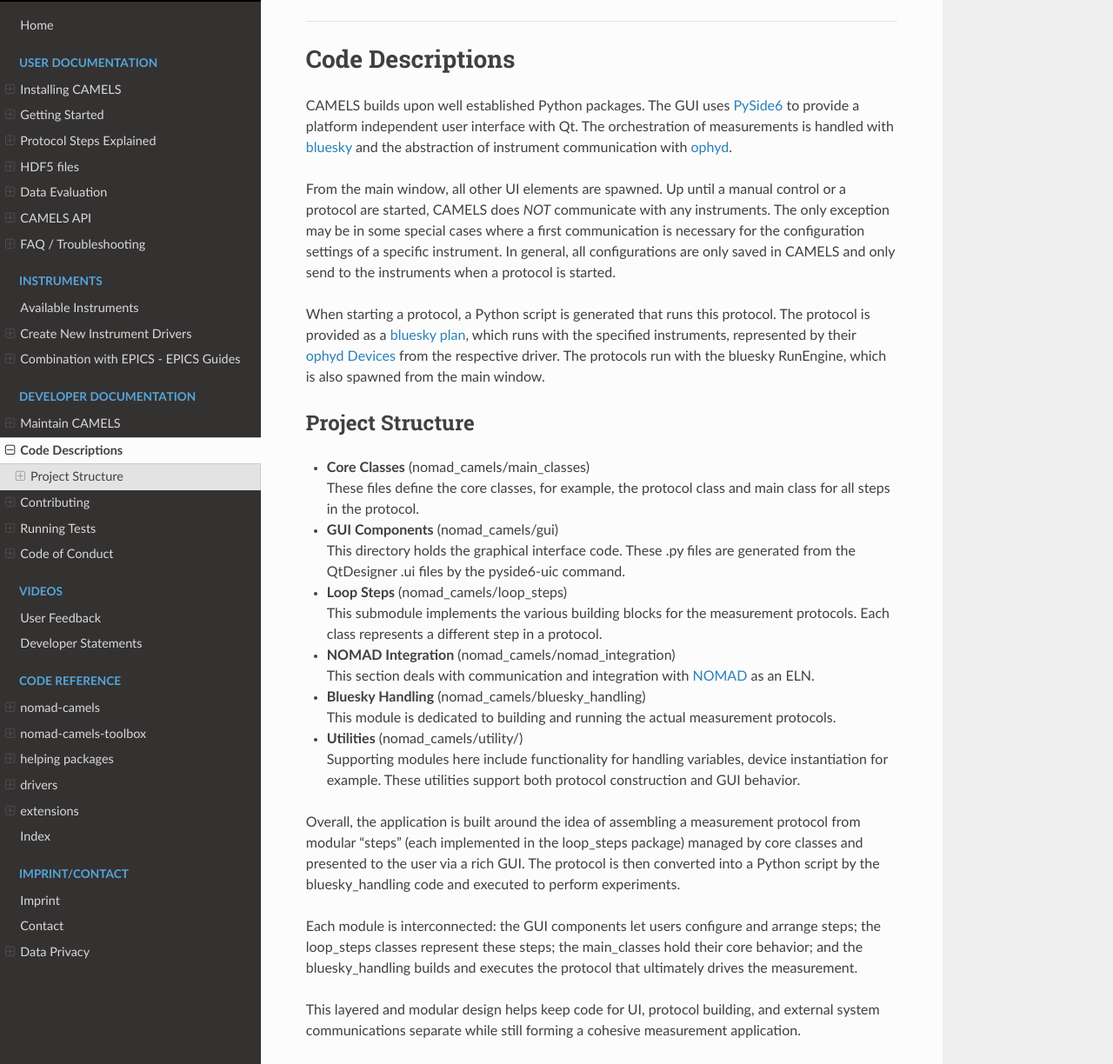
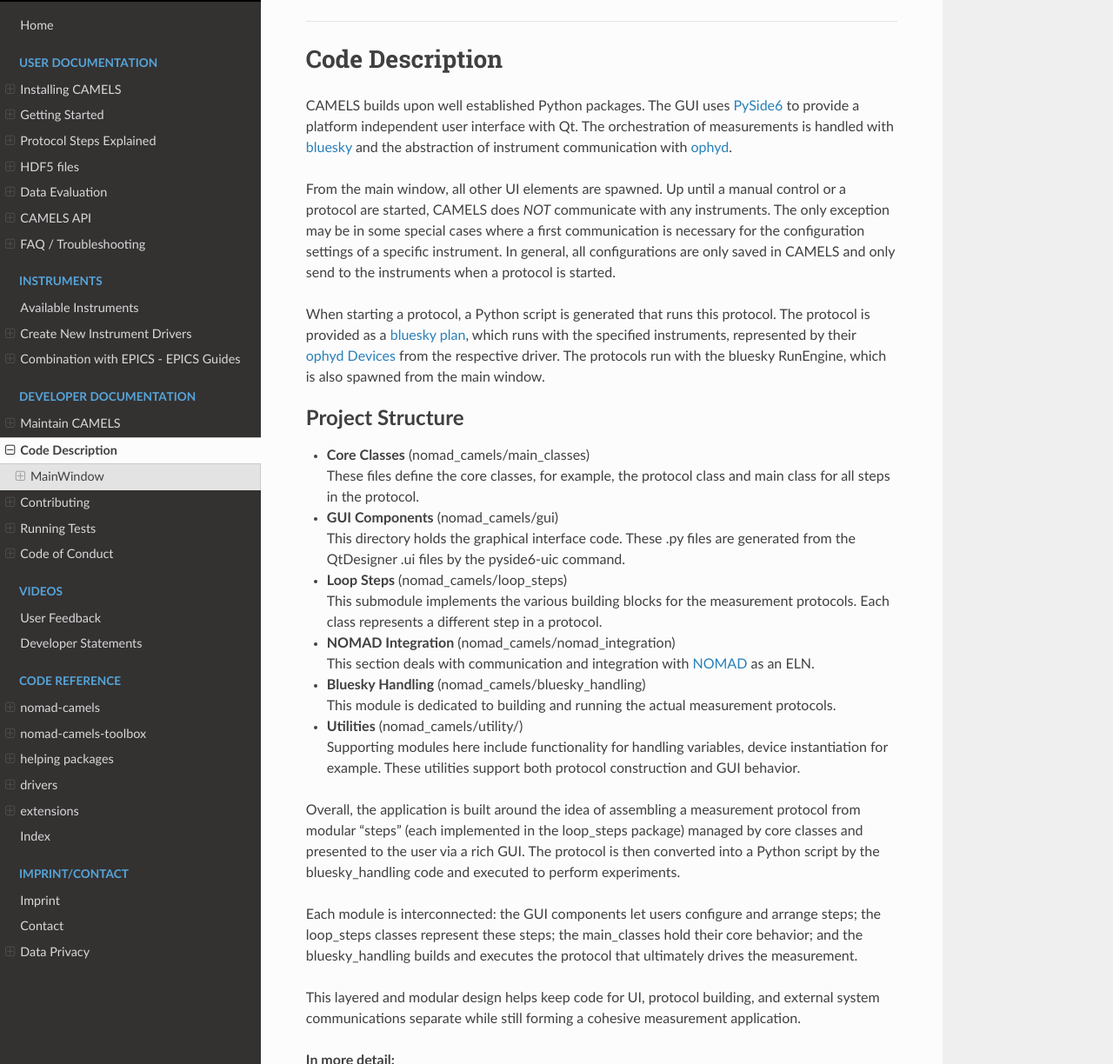
Before and after one commit to FAU-LAP/NOMAD-CAMELS, a Sphinx documentation site: the page built from docs/source/doc/programmers_guide/components/components.md, in a window 1280 px wide and 1400 px high. Shown: the part 176-1400 px from the top of the window at 87% size. Built offline with Sphinx 7.4.7 and the Read the Docs theme 3.1.0, drawn with Linux system fonts in a browser that asks for light colours; pages that are not in the unit, such as notebooks, are missing from menus; the version number is read from the project's files by our own code; some of the changed text lies outside the part shown.

Commit message:
updated headers

````diff
--- a/docs/source/doc/programmers_guide/components/components.md
+++ b/docs/source/doc/programmers_guide/components/components.md
@@ -1,4 +1,4 @@
-# Code Descriptions
+# Code Description
 
 CAMELS builds upon well established Python packages. The GUI uses [PySide6](https://doc.qt.io/qtforpython-6/index.html) to provide a platform independent user interface with Qt. The orchestration of measurements is handled with [bluesky](https://blueskyproject.io/bluesky/main/index.html) and the abstraction of instrument communication with [ophyd](https://blueskyproject.io/ophyd/).
 
@@ -8,7 +8,8 @@
 The protocols run with the bluesky RunEngine, which is also spawned from the main window.
 
 
-## Project Structure
+<p style="font-size: 1.5em; font-weight: bold; margin-top: 1em; margin-bottom: 0.5em; padding-bottom: 0.25em;">Project Structure</p>
+
 - **Core Classes** (nomad_camels/main_classes)
 These files define the core classes, for example, the protocol class and main class for all steps in the protocol.
 
@@ -33,6 +34,7 @@
 
 This layered and modular design helps keep code for UI, protocol building, and external system communications separate while still forming a cohesive measurement application.
 
+__In more detail:__
 
 ```{toctree}
 :maxdepth: 1
--- a/docs/source/index.rst
+++ b/docs/source/index.rst
@@ -176,7 +176,7 @@
    :caption: Developer Documentation
 
    Maintain CAMELS <doc/programmers_guide/programmers_guide.md>
-   Code Descriptions <doc/programmers_guide/components/components.md>
+   Code Description <doc/programmers_guide/components/components.md>
    Contributing <doc/contribute/general_process.md>
    Running Tests <doc/contribute/running_tests.md>
    Code of Conduct <doc/contribute/code_of_conduct.md>
````
